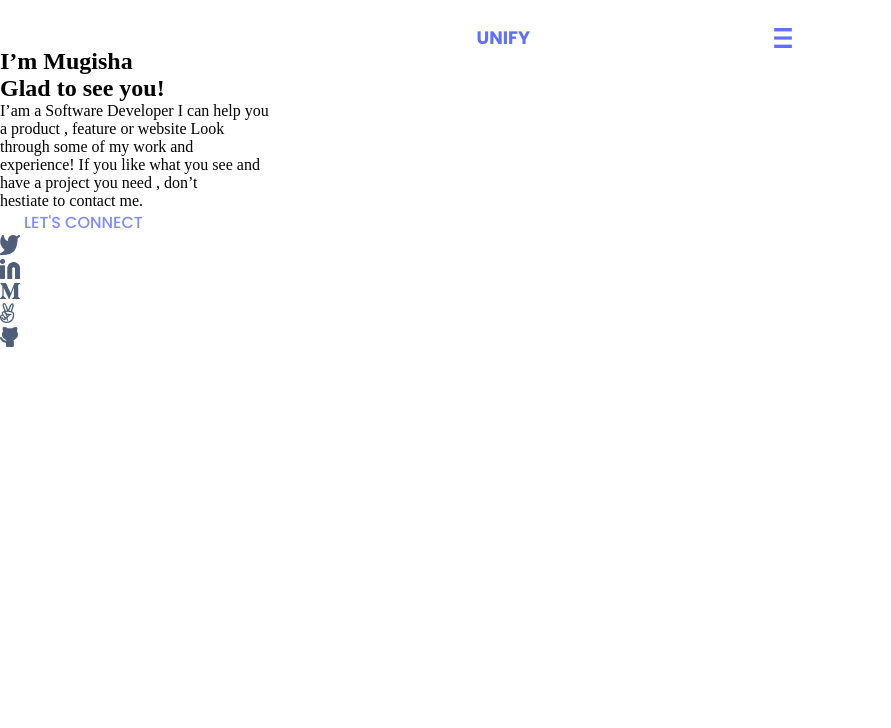
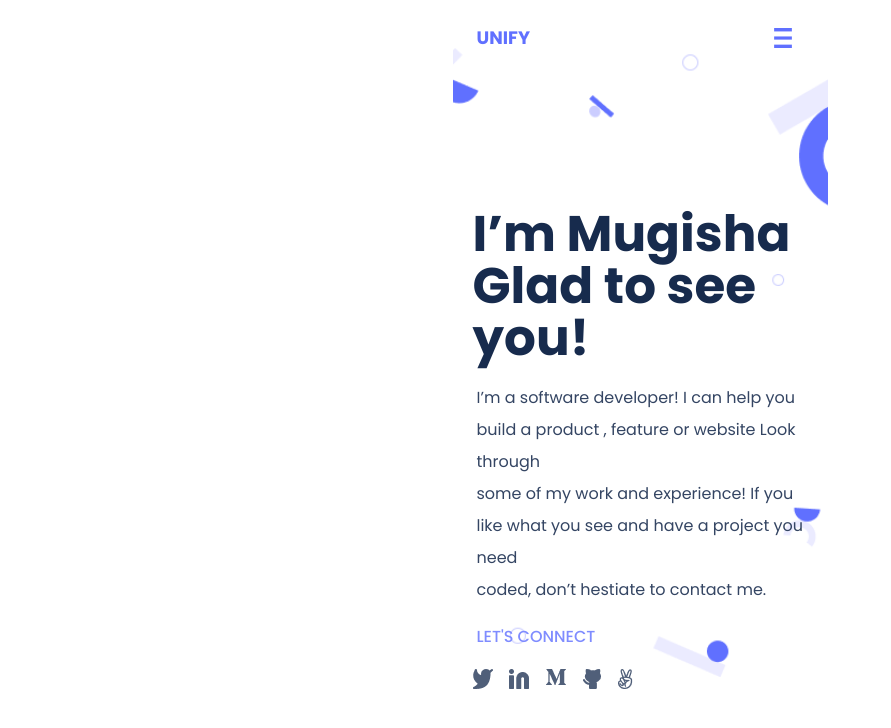
Before and after one commit to Mo7amedSMahdi/portfolio-website, a plain HTML site: page index.html in a window 1280 px wide. Shown: the whole page, without its empty margins (0-891 px from the left). Drawn offline with Linux system fonts and the light colour scheme.

Commit message:
add index html

```diff
--- a/index.html
+++ b/index.html
@@ -1,42 +1,56 @@
 <!DOCTYPE html>
 <html lang="en">
 <head>
-    <meta charset="UTF-8" />
-    <meta http-equiv="X-UA-Compatible" content="IE=edge" />
-    <meta name="viewport" content="width=device-width, initial-scale=1.0" />
-    <link rel="stylesheet" href="style.css" />
-    <title>Portfolio-website</title>
+    <meta charset="UTF-8">
+    <meta http-equiv="X-UA-Compatible" content="IE=edge">
+    <meta name="viewport" content="width=device-width, initial-scale=1.0">
+    <link rel="stylesheet" href="style.css">
+    <title>portfolio</title>
 </head>
 <body>
-
   <nav>
     <a class="unit" href="#">UNIFY</a>
        <img class="menu"  src="images/Union.png" alt="">
      </nav>
-   <section class="pheno">
-    <div class="tolu">
-        <h1 class="para1">
-          I’m Mugisha<br>
+
+      <section id="intro">
+        <div class="content">
+        <h2 id="title">
+            I’m Mugisha <br>
             Glad to see you!
-        </h1>
-        <span class="para2">
-           I’am a Software Developer I can help you <br> a product , feature or website Look<br> through some of
-          my work and <br>experience! If you like what you see and<br> have a project you
-          need , don’t<br> hestiate to contact me.
-        </span><br>
-        <span class="conn">LET'S CONNECT</span>
+        </h2>
+      <br>
+        <p id="text2">
+            I’m a software developer! I can help you
+             build a product , feature or website Look
+              through <br> some of my work and
+             experience! If you like what you see and
+              have a project you need <br> coded, don’t
+               hestiate to contact me.
+        </p><br>
+        <div>
+            <p class="conn">LET'S CONNECT</p>
+        </div>
 
-        <ul class="icons">
-           <li class="down"><a><img src="images/twitter.png" alt="no pic "></a></li>
-           <li class="down"><a><img src="images/linkedin.png" alt="no pic"></a></li>
-           <li class="down"><a><img src="images/medium.png" alt="no pic"></a></li>
-           <li class="down"><a><img src="images/angellist.png" alt="no pic"></a></li>
-           <li class="down"><a><img src="images/github.png" alt="no pic"></a></li>
+        <ul id="social_menu">
+          <li>
+            <a href="" target="_blank" ><img src="images/twitter.png" alt=""/></a>
+          </li>
+          <li>
+            <a href="" target="_blank"><img src="images/Linkedin.png" alt=""/></a>
+          </li>
+          <li>
+            <a href="#"><img src="images/medium.png" alt=""/></a>
+          </li>
+          <li>
+            <a href="" target="_blank"><img src="images/github.png" alt=""/></a>
+          </li>
+          <li>
+            <a href="#" ><img src="images/angellist.png" alt=""/></a>
+          </li>
         </ul>
-
 </div>
       </section>
-
-
+    <br><br><br><br>
 </body>
 </html>
```
Lines whose indentation alone changed are shown as unchanged.
